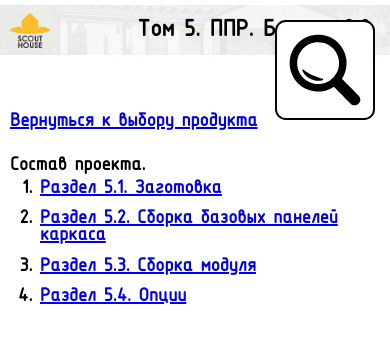
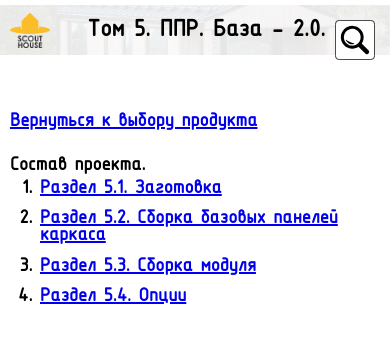
Before and after one commit to SuPeskov/LogInSystem, a website: page PWP_Baza-2.0/index.html in a window 390 px wide. Drawn offline with Linux system fonts and the light colour scheme; sample sign-in values are in the browser's storage.

Commit message:
добавлен размер шрифта поиска 20пкс

```diff
--- a/PWP_Baza-2.0/index.html
+++ b/PWP_Baza-2.0/index.html
@@ -10,7 +10,7 @@
     <div class="page-wrapper">
         <header class="top">
             <a class="findKey"  href="search-baza.html" rel="noopener noreferrer">
-                <img width="100px" src="../Image/find.svg" alt="кнопка поиска">
+                <img class="findImg" src="../Image/find.svg" alt="кнопка поиска">
             </a>
             <img class="logo" height="150px" src="./Image/logo_scouthouse.png" alt="Логотип Скаутхаус">
             <h1 class="headerTitle">Том 5. ППР. База - 2.0.</h1>
--- a/styles.css
+++ b/styles.css
@@ -31,7 +31,10 @@ h2 {
 	margin-left: 20px;
 }
 
-#searchInput {width: 300px;}
+#searchInput {
+	width: 100%;
+	font-size: 20px;
+}
 .searchBody { margin: 15px;}
 .search-result { margin: 20px 0; }
 .snippet { color: #666; }
@@ -42,7 +45,9 @@ h2 {
 	top: 15px;
 	z-index: 3;
 }
-
+.findImg {
+	height: 100px;
+}
 .start {
 	width: 100%;
 	display: flex;
@@ -294,7 +299,7 @@ li.mainText::marker {
   }
 @media (max-width: 768px) {
 
-	.findKey {
+	.findImg {
 		height: 60px;
 	}
 	.top {
@@ -313,7 +318,7 @@ li.mainText::marker {
 	.headerTitle {
 		font-size: 35px;
 		text-align: right;
-		margin-right: 15px;
+		margin-right: 85px;
 	}
 	.sketches {
 		width: 90%;
@@ -325,10 +330,13 @@ li.mainText::marker {
 	.tutorialVideo {
 		width: 100%;
 	  }
+	#searchInput {
+		font-size: 50px;
+	}
 }
 @media (max-width: 480px) {
 
-	.findKey {
+	.findImg {
 		height: 40px;
 	}
 	.top {
@@ -341,6 +349,7 @@ li.mainText::marker {
 	}
 	.headerTitle {
 		font-size: 25px;
+		margin-right: 65px;
 	}
 	.mainTitle {
 		font-size: 20px;
```
Also changed, not shown: PWP_Baza-2.0/search-baza.html (+1 -1 lines).
